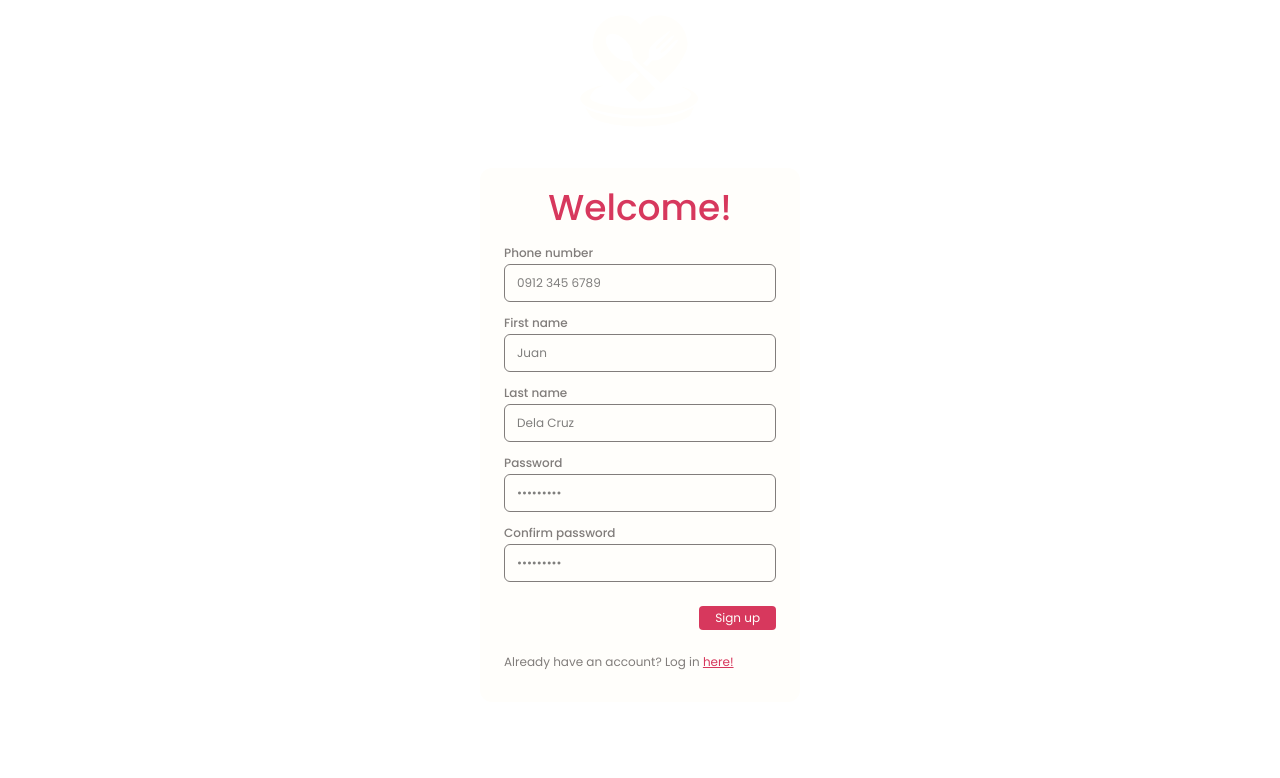
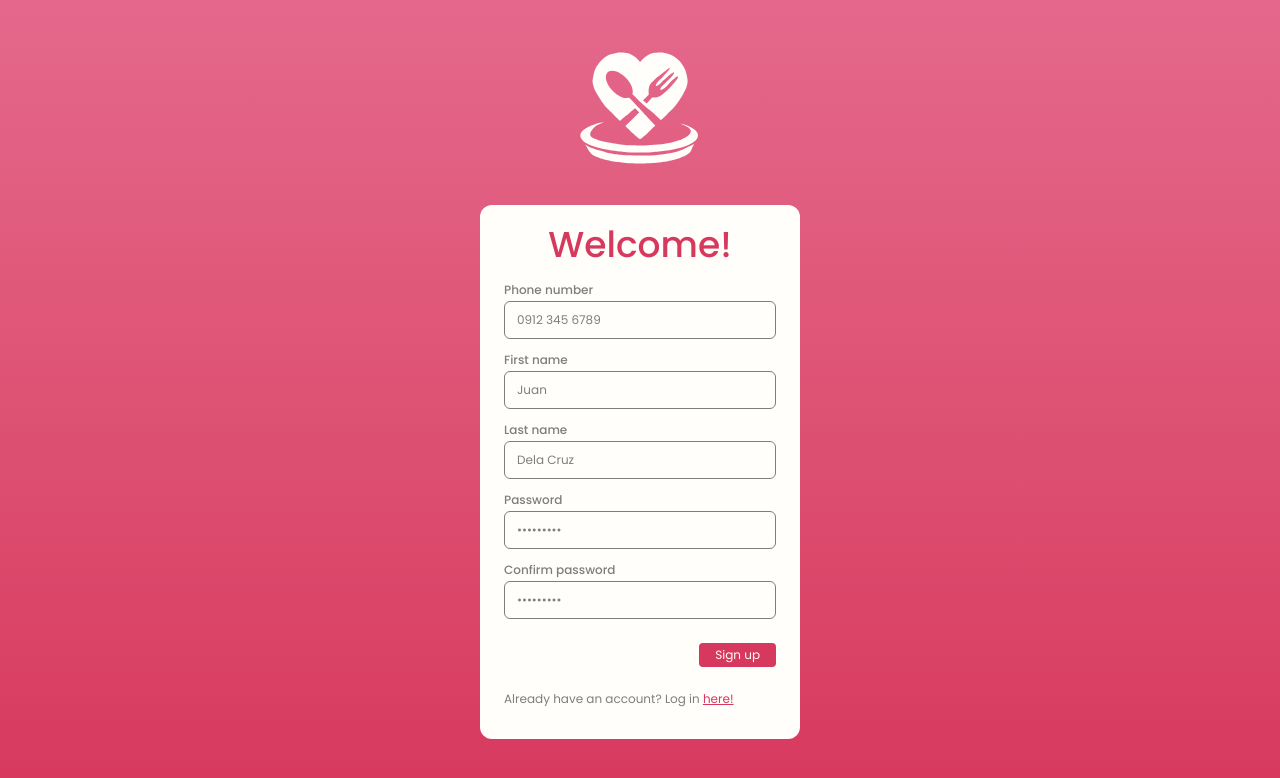
Before and after one commit to mcjefdreal/PusotPinggan, a SvelteKit app in the folder app/: page /signup in a window 1280 px wide. Shown: the top 778 px of the page. Built offline with nearby package versions, Linux system fonts and the light colour scheme.

Commit message:
feat(login, signup): added background

```diff
--- a/app/src/routes/+page.svelte
+++ b/app/src/routes/+page.svelte
@@ -24,7 +24,4 @@
 			Sign Up
 		</a>
 	</div>
-
-	<!-- <Signup> </Signup> -->
-	<!-- <Login> </Login> -->
 </div>
--- a/app/src/routes/login/+page.svelte
+++ b/app/src/routes/login/+page.svelte
@@ -2,7 +2,7 @@
 	import logo from '$lib/icons/logomark.svg';
 </script>
 
-<div class="flex flex-col items-center justify-center">
+<div class="flex flex-col items-center justify-center from-pp-pink to-pp-light-pink h-screen bg-linear-to-t">
 	<img src={logo} alt="Puso't Pinggan Logo" class="max-h-36" />
 
 	<div class="bg-pp-white m-6 w-80 rounded-xl">
@@ -17,7 +17,6 @@
 						id="phone"
 						class="border-pp-gray w-full rounded-md border px-3 py-2.5 text-xs"
 						placeholder="0912 345 6789"
-						pattern="[0-9]{3}-[0-9]{2}-[0-9]{3}"
 						required
 					/>
 				</div>
--- a/app/src/routes/signup/+page.svelte
+++ b/app/src/routes/signup/+page.svelte
@@ -2,7 +2,7 @@
 	import logo from '$lib/icons/logomark.svg';
 </script>
 
-<div class="flex flex-col items-center justify-center">
+<div class="flex flex-col items-center justify-center from-pp-pink to-pp-light-pink h-screen bg-linear-to-t">
 	<img src={logo} alt="Puso't Pinggan Logo" class="max-h-36" />
 
 	<div class="bg-pp-white m-6 w-80 rounded-xl">
@@ -17,7 +17,6 @@
 						id="phone"
 						class="border-pp-gray w-full rounded-md border px-3 py-2.5 text-xs"
 						placeholder="0912 345 6789"
-						pattern="[0-9]{3}-[0-9]{2}-[0-9]{3}"
 						required
 					/>
 				</div>
```
